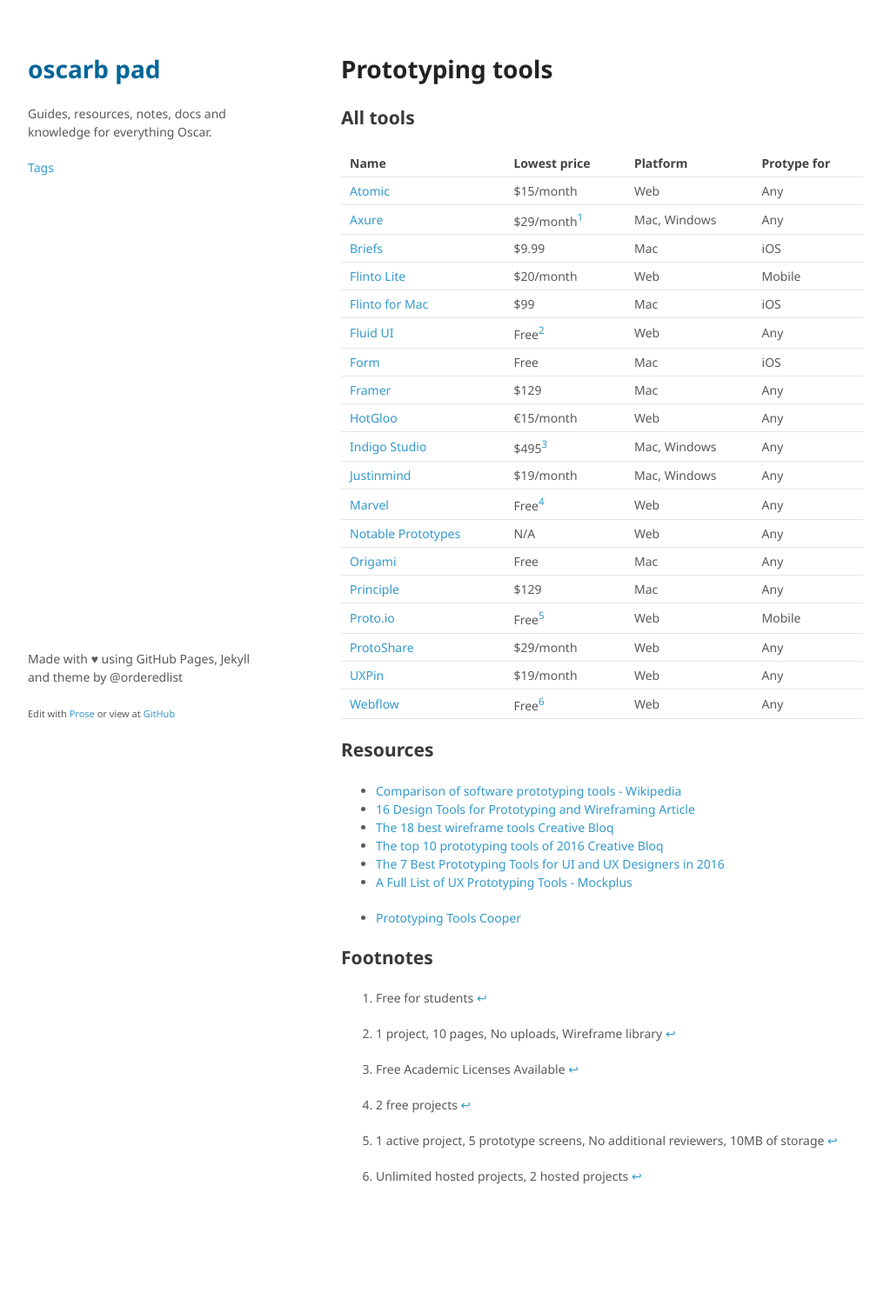
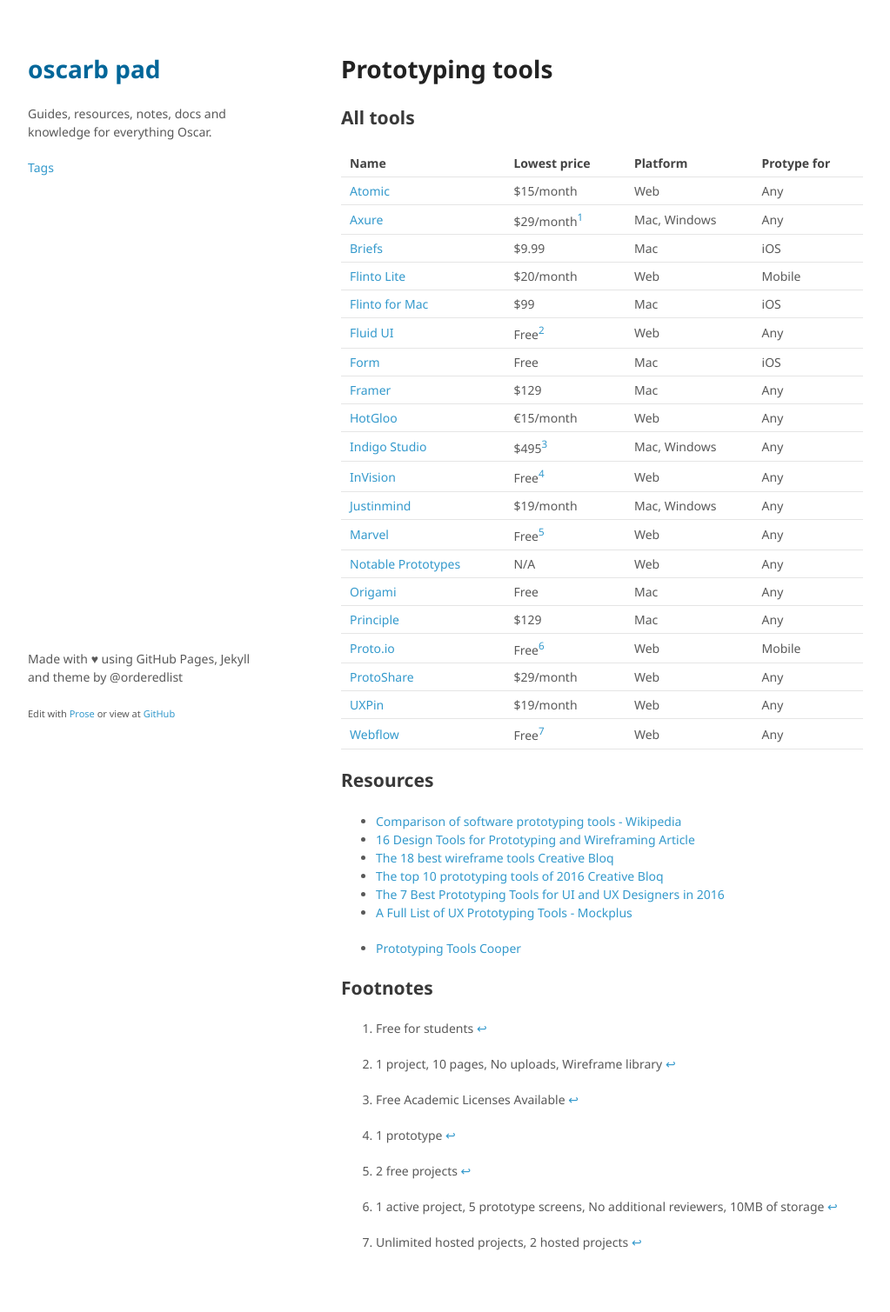
Before and after one commit to oscarb/pad, a Jekyll site: the page built from _docs/prototyping.md, in a window 1280 px wide. Shown: the whole page at 87% size, without its empty margins (128-1151 px from the left). Built offline with Jekyll 4.4.1, drawn with Linux system fonts in a browser that asks for light colours; some web fonts are replaced; before the commit the page ends 1433 px from its top, so only the background shows below that.

Commit message:
Updated prototyping.md

```diff
--- a/_docs/prototyping.md
+++ b/_docs/prototyping.md
@@ -25,6 +25,7 @@ Name | Lowest price | Platform | Protype for
 [Framer](https://framerjs.com/) | $129 | Mac | Any
 [HotGloo](https://www.hotgloo.com/) | €15/month | Web | Any
 [Indigo Studio](http://www.infragistics.com/products/indigo-studio) | $495[^indigo] | Mac, Windows | Any
+[InVision](https://www.invisionapp.com/) | Free[^invision] | Web | Any
 [Justinmind](https://www.justinmind.com/) | $19/month | Mac, Windows | Any
 [Marvel](https://marvelapp.com/) | Free[^marvel] | Web | Any
 [Notable Prototypes](http://zurb.com/notable/features/prototypes) | N/A | Web | Any
@@ -39,6 +40,7 @@ Name | Lowest price | Platform | Protype for
 [^axure]: Free for students
 [^fluid]: 1 project, 10 pages, No uploads, Wireframe library
 [^indigo]: Free Academic Licenses Available
+[^invision]: 1 prototype
 [^marvel]: 2 free projects
 [^protoio]: 1 active project, 5 prototype screens, No additional reviewers, 10MB of storage
 [^webflow]: Unlimited hosted projects, 2 hosted projects
```
